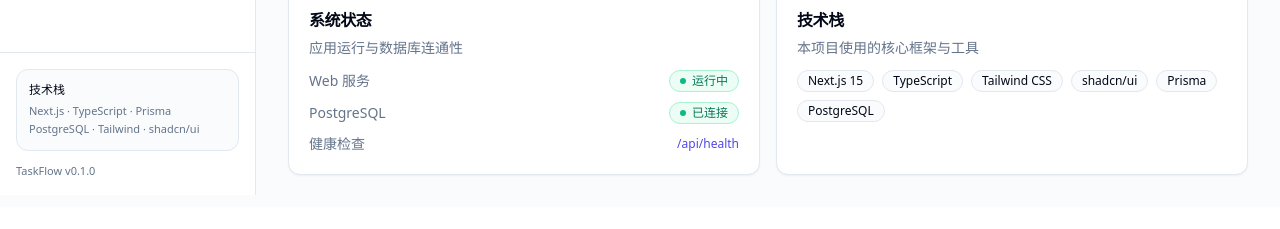
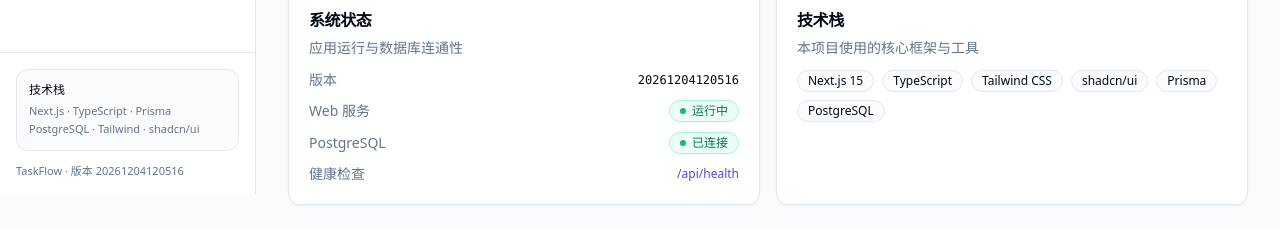
Before and after one commit to yuhuizhaocom/fullstack, a Next.js app: page / in a window 1280 px wide. Shown: the part 605-834 px from the top of the page. Before the commit the page ends 812 px from the top, so only its background shows below. Built offline with nearby package versions, Linux system fonts and the light colour scheme; no server answers; the database is empty.

Commit message:
feat: 应用显示构建版本号（年月日时分秒），健康检查返回 version

```diff
--- a/next.config.ts
+++ b/next.config.ts
@@ -1,7 +1,39 @@
 import type { NextConfig } from "next";
+
+/**
+ * 构建版本号：年月日时分秒（Asia/Shanghai），例如 20261123230612。
+ * 在 `next build` 时计算并注入，因此生产环境显示的就是该次构建/发版时间。
+ */
+function buildVersion() {
+  const parts = new Intl.DateTimeFormat("zh-CN", {
+    timeZone: "Asia/Shanghai",
+    year: "numeric",
+    month: "2-digit",
+    day: "2-digit",
+    hour: "2-digit",
+    minute: "2-digit",
+    second: "2-digit",
+    hourCycle: "h23",
+  }).formatToParts(new Date());
+
+  const pick = (type: string) =>
+    parts.find((part) => part.type === type)?.value ?? "00";
+
+  return [
+    pick("year"),
+    pick("month"),
+    pick("day"),
+    pick("hour"),
+    pick("minute"),
+    pick("second"),
+  ].join("");
+}
 
 const nextConfig: NextConfig = {
   poweredByHeader: false,
+  env: {
+    NEXT_PUBLIC_APP_VERSION: process.env.NEXT_PUBLIC_APP_VERSION || buildVersion(),
+  },
   experimental: {
     // 构建 worker 数量。默认 4；在 cgroup pids 限额较低的容器里（如 512）会因
     // fork 失败报 spawn EAGAIN，可通过 NEXT_BUILD_CPUS=1 或 2 调低。
--- a/src/app/api/health/route.ts
+++ b/src/app/api/health/route.ts
@@ -1,6 +1,7 @@
 import { NextResponse } from "next/server";
 
 import { prisma } from "@/lib/prisma";
+import { APP_VERSION } from "@/lib/version";
 
 export const dynamic = "force-dynamic";
 
@@ -10,6 +11,7 @@ export async function GET() {
     return NextResponse.json({
       status: "ok",
       database: "connected",
+      version: APP_VERSION,
       timestamp: new Date().toISOString(),
     });
   } catch (error) {
@@ -18,6 +20,7 @@ export async function GET() {
       {
         status: "error",
         database: "disconnected",
+        version: APP_VERSION,
         timestamp: new Date().toISOString(),
       },
       { status: 503 }
--- a/src/app/page.tsx
+++ b/src/app/page.tsx
@@ -25,6 +25,7 @@ import { formatDateTime, formatToday } from "@/lib/format";
 import { prisma } from "@/lib/prisma";
 import { taskStatusMeta, type TaskItem } from "@/lib/task-meta";
 import { cn } from "@/lib/utils";
+import { APP_VERSION } from "@/lib/version";
 
 export const dynamic = "force-dynamic";
 
@@ -253,6 +254,12 @@ export default async function DashboardPage() {
           </CardHeader>
           <CardContent className="space-y-2.5 text-sm">
             <div className="flex items-center justify-between">
+              <span className="text-muted-foreground">版本</span>
+              <span className="font-mono text-xs tabular-nums">
+                {APP_VERSION}
+              </span>
+            </div>
+            <div className="flex items-center justify-between">
               <span className="text-muted-foreground">Web 服务</span>
               <Badge variant="success" className="gap-1.5">
                 <span className="size-1.5 rounded-full bg-emerald-500" />
--- a/src/components/layout/app-sidebar.tsx
+++ b/src/components/layout/app-sidebar.tsx
@@ -5,6 +5,7 @@ import { usePathname } from "next/navigation";
 import { ListTodo } from "lucide-react";
 
 import { isNavActive, navItems } from "@/components/layout/nav-items";
+import { APP_VERSION } from "@/lib/version";
 import { cn } from "@/lib/utils";
 
 function Brand() {
@@ -76,7 +77,9 @@ export function AppSidebar() {
             PostgreSQL · Tailwind · shadcn/ui
           </p>
         </div>
-        <p className="mt-3 text-[11px] text-muted-foreground">TaskFlow v0.1.0</p>
+        <p className="mt-3 text-[11px] text-muted-foreground">
+          TaskFlow · 版本 {APP_VERSION}
+        </p>
       </div>
     </aside>
   );
@@ -91,7 +94,9 @@ export function SidebarSheetContent({ onNavigate }: { onNavigate?: () => void })
       <div className="mt-4 flex-1">
         <SidebarNav onNavigate={onNavigate} />
       </div>
-      <p className="text-[11px] text-muted-foreground">TaskFlow v0.1.0</p>
+      <p className="text-[11px] text-muted-foreground">
+        TaskFlow · 版本 {APP_VERSION}
+      </p>
     </div>
   );
 }
--- /dev/null
+++ b/src/lib/version.ts
@@ -0,0 +1,5 @@
+/**
+ * 应用构建版本号（年月日时分秒），由 next.config.ts 在构建时注入。
+ * 未注入时（理论上不会发生）回退为 dev。
+ */
+export const APP_VERSION = process.env.NEXT_PUBLIC_APP_VERSION || "dev";
```
Also changed, not shown: 1 other file (tests, documents, lock files or other folders).
